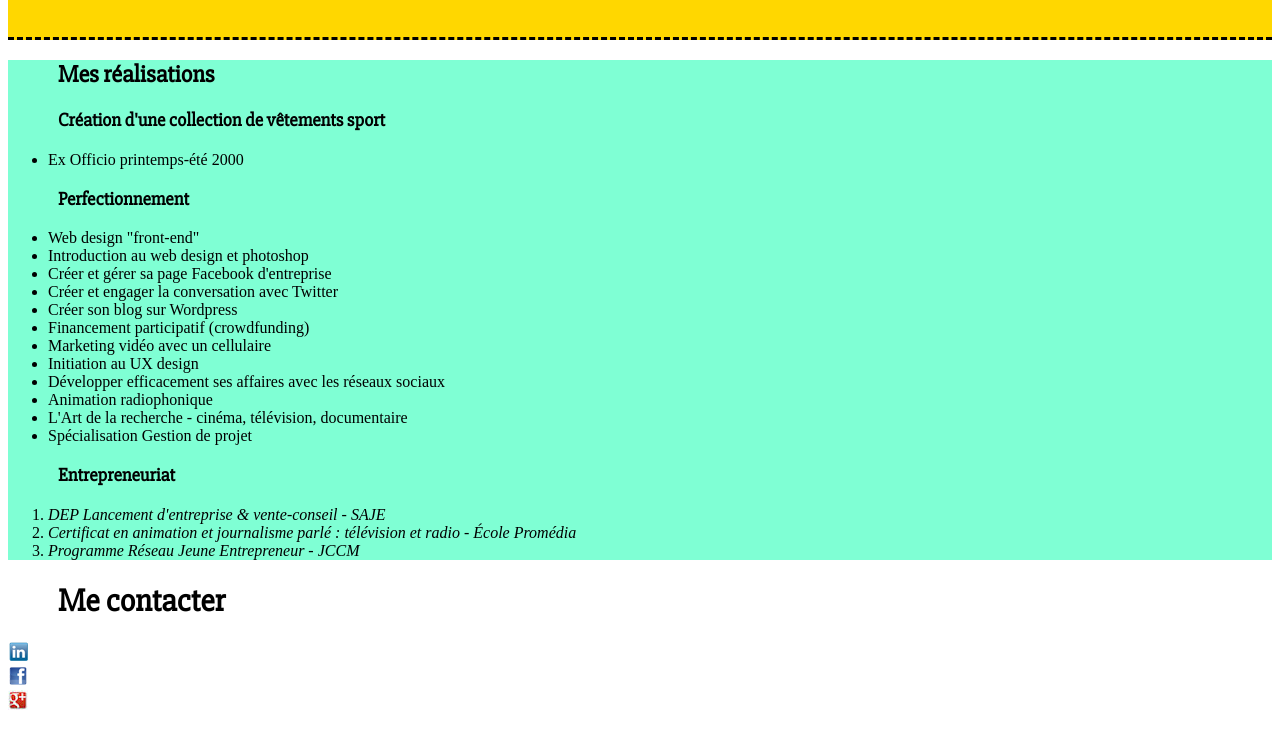
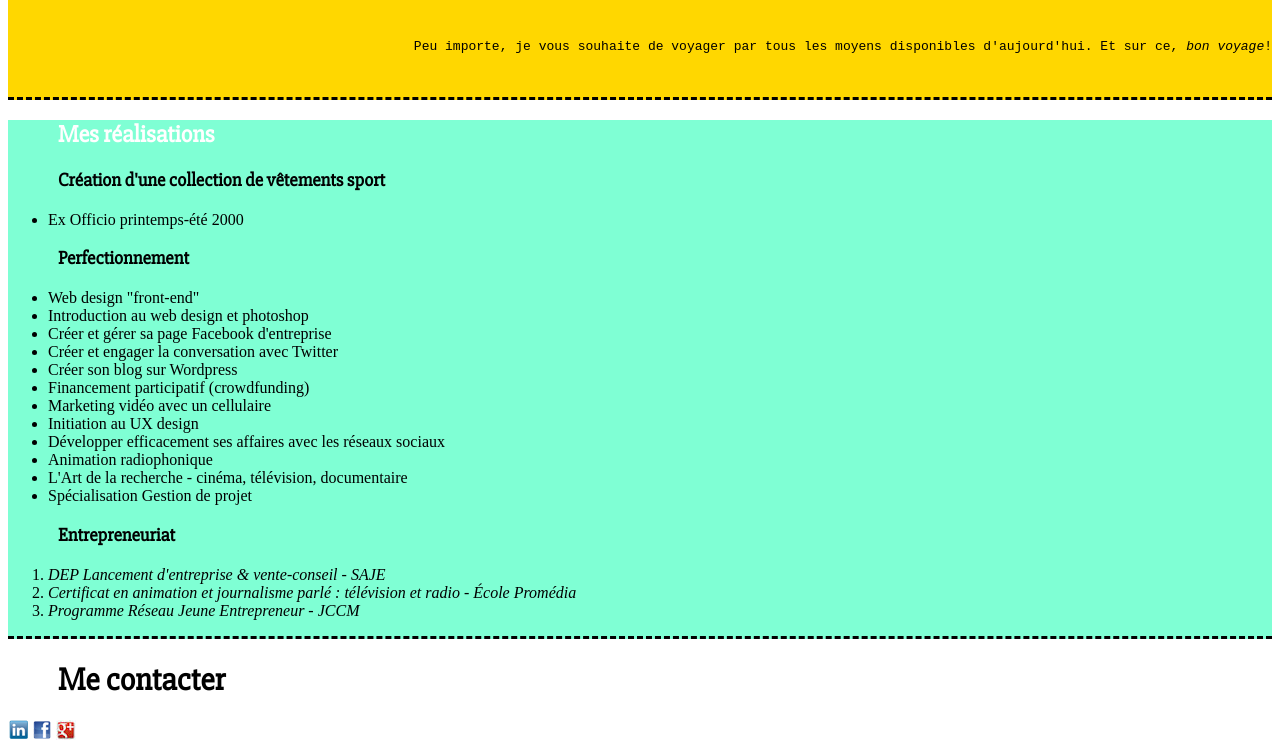
Before and after one commit to Gabrielle-Ferland/mapagepersonnelle, a plain HTML site: page index.html in a window 1280 px wide. Shown: the part 2761-3513 px from the top of the page. Before the commit the page ends 3483 px from the top, so only its background shows below. Drawn offline with Linux system fonts and the light colour scheme.

Commit message:
correction CSS avec Ziad

```diff
--- a/css/style.css
+++ b/css/style.css
@@ -31,7 +31,7 @@ header h1 {
     color: red;
 }
 
-header h2 {
+h2 {
     color: white;
 }
 
@@ -73,9 +73,6 @@ header h2 {
     text-align: inherit;
 }
 
-section {
-    border-bottom: black 1px;
-}
 
 h1, h2, h3 {
     margin-left: 50px;
@@ -88,8 +85,3 @@ p {
     margin-bottom: 40px;
     margin-left: 40px;
 }
-
-
-#me-contacter {
-    inline-box-align: 20px;
-}
--- a/index.html
+++ b/index.html
@@ -145,9 +145,9 @@ Femme de la génération X, j'ai un parcours de vie atypique, mais ô combien re
 
 <footer id="me-contacter">
 <h1>Me contacter</h1>
-<a href=https://www.linkedin.com/profile/view?id=4007837&trk=spm_pic"><img src="images/LinkedIn.png" alt="logo LinkedIn"/></a><br>
-<a href="https://www.facebook.com/gabrielle.design"><img src="images/Facebook.png" alt="logo Facebook"/></a><br>
-<a href="https://plus.google.com/u/0/103252116108398628420/posts"><img src="images/GooglePlus.jpeg" alt="logo Google +"/></a><br>
+<a href=https://www.linkedin.com/profile/view?id=4007837&trk=spm_pic"><img src="images/LinkedIn.png" alt="logo LinkedIn"/></a>
+<a href="https://www.facebook.com/gabrielle.design"><img src="images/Facebook.png" alt="logo Facebook"/></a>
+<a href="https://plus.google.com/u/0/103252116108398628420/posts"><img src="images/GooglePlus.jpeg" alt="logo Google +"/></a>
 </footer>
 
 
```
